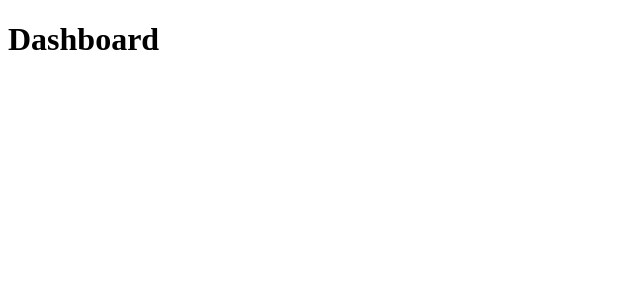
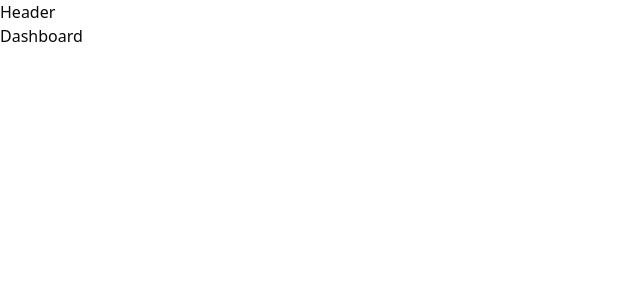
Before and after one commit to keyyuwan/pizza-shop-web, a React app: page / in a window 1280 px wide. Shown: the top 300 px of the page, without its empty margins (0-640 px from the left). Built offline with nearby package versions, Linux system fonts and the light colour scheme; the HTML template or start-up script is replaced by a standard one.

Commit message:
chore: setup app layouts

```diff
--- a/src/App.tsx
+++ b/src/App.tsx
@@ -1,3 +1,5 @@
+import './global.css'
+
 import { RouterProvider } from 'react-router-dom'
 
 import { router } from './routes'
--- /dev/null
+++ b/src/pages/_layouts/app.tsx
@@ -0,0 +1,13 @@
+import { Outlet } from 'react-router-dom'
+
+export function AppLayout() {
+  return (
+    <div>
+      <h1>Header</h1>
+
+      <div>
+        <Outlet />
+      </div>
+    </div>
+  )
+}
--- /dev/null
+++ b/src/pages/_layouts/auth.tsx
@@ -0,0 +1,13 @@
+import { Outlet } from 'react-router-dom'
+
+export function AuthLayout() {
+  return (
+    <div>
+      <h1>Auth</h1>
+
+      <div>
+        <Outlet />
+      </div>
+    </div>
+  )
+}
```
Also changed, not shown: src/routes.tsx (+17 -3 lines).
